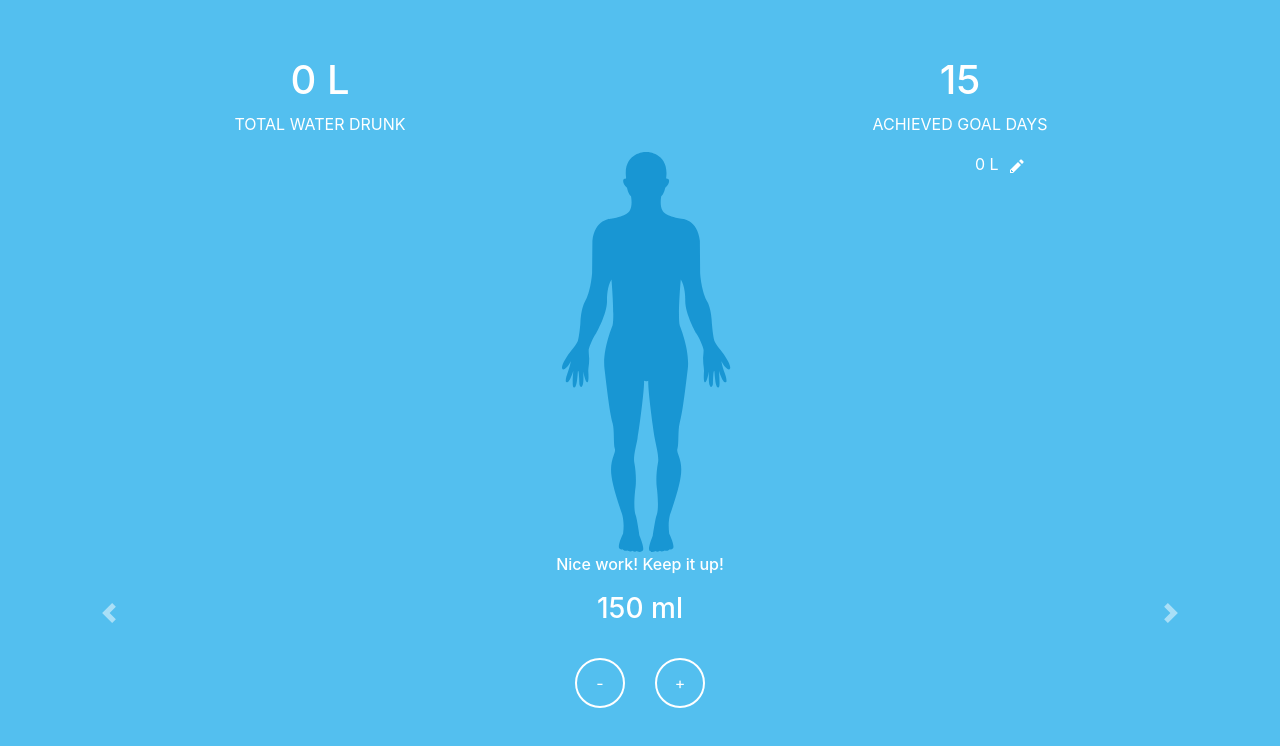
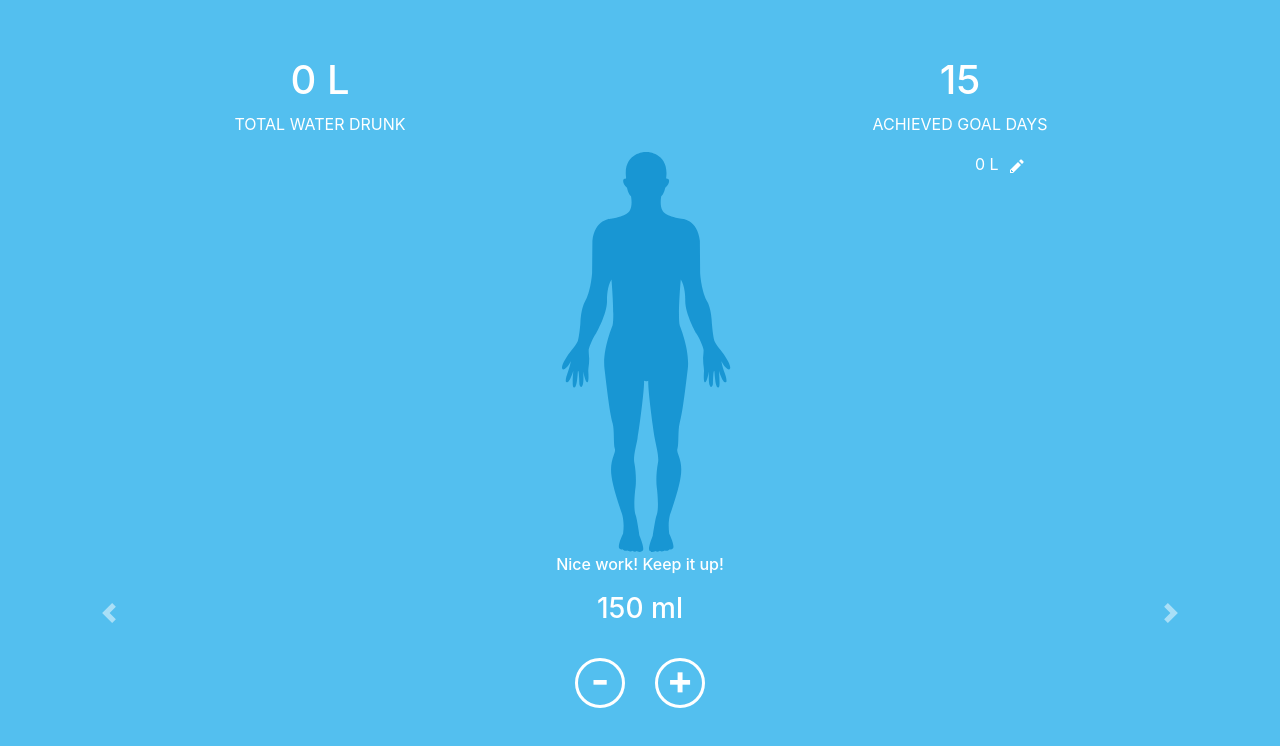
Before and after one commit to ramclen/water-tracker-app, a React (Create React App) app in the folder client/: page / in a window 1280 px wide. Shown: the top 746 px of the page. Built offline with nearby package versions, Linux system fonts and the light colour scheme; no server answers.

Commit message:
Increment button font size

```diff
--- a/client/src/Components/Button.js
+++ b/client/src/Components/Button.js
@@ -1,9 +1,11 @@
 import React from 'react'
-
+import './button.css'
 const Button = ({ onClick, symbol, className }) => {
   return (
     <div className={`col-6 ${className}`}>
-      <button onClick={onClick} className="button">{symbol}</button>
+      <button onClick={onClick} className="button">
+        <span>{symbol}</span>
+      </button>
     </div>
   )
 }
--- /dev/null
+++ b/client/src/Components/button.css
@@ -0,0 +1,9 @@
+.button {
+  line-height: 0.3;
+  border: 3px solid #ffffff;
+}
+
+.button span {
+  font-size: 40px;
+  font-weight: bolder;
+}
```
